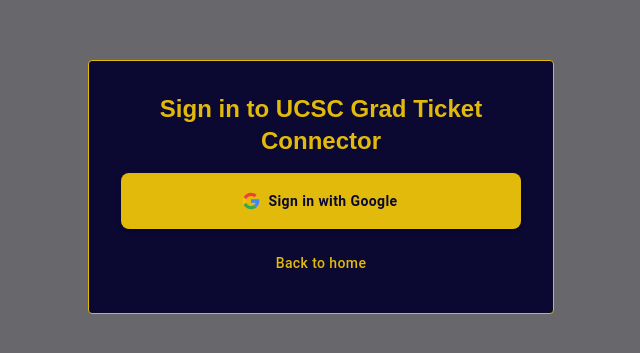
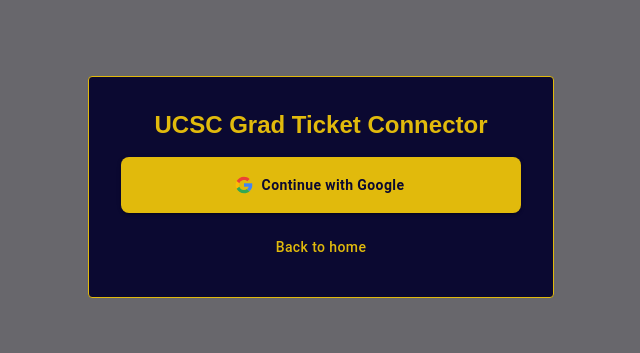
Before and after one commit to dylanp1212/gradTicketConnector, a Next.js app in the folder App/: page /login in a window 1280 px wide. Shown: the part 229-582 px from the top of the page, without its empty margins (319-959 px from the left). Built offline with nearby package versions, Linux system fonts and the light colour scheme.

Commit message:
auth service

```diff
--- a/App/src/app/login/Login.tsx
+++ b/App/src/app/login/Login.tsx
@@ -30,7 +30,7 @@
           color: '#e1ba0c', fontFamily: '"Lexend", sans-serif',
           fontWeight: 700, textAlign: 'center',
         }}>
-          Sign in to UCSC Grad Ticket Connector
+          UCSC Grad Ticket Connector
         </Typography>
         <Button
           fullWidth
@@ -43,7 +43,7 @@
             '&:hover': { bgcolor: '#c9a50a' },
           }}
         >
-          Sign in with Google
+          Continue with Google
         </Button>
         <Button variant="text" href="/" sx={{ color: '#e1ba0c', textTransform: 'none' }}>
           Back to home
```
